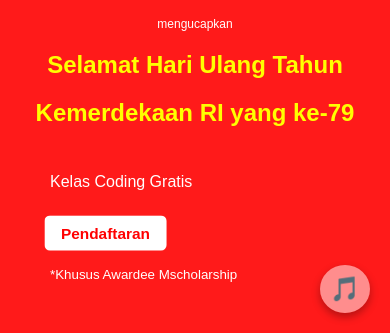
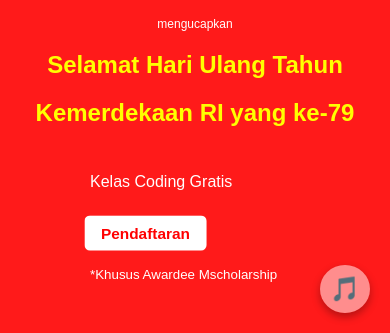
Before and after one commit to Saepulloh07/Gift-for-Mscholarship, a plain HTML site: page index.html in a window 390 px wide. Shown: the part 511-844 px from the top of the page. Drawn offline with Linux system fonts and the light colour scheme.

Commit message:
Update styles.css

```diff
--- a/css/styles.css
+++ b/css/styles.css
@@ -210,7 +210,7 @@ body, html {
         justify-content: center;
         margin-top: 20px;
         padding-right: 0;
-        padding-left: 30px; /* Tambahkan padding kiri untuk menggeser elemen ke kanan */
+        padding-left: 70px; /* Tambahkan padding kiri untuk menggeser elemen ke kanan */
     }
 
     .register-btn {
```
